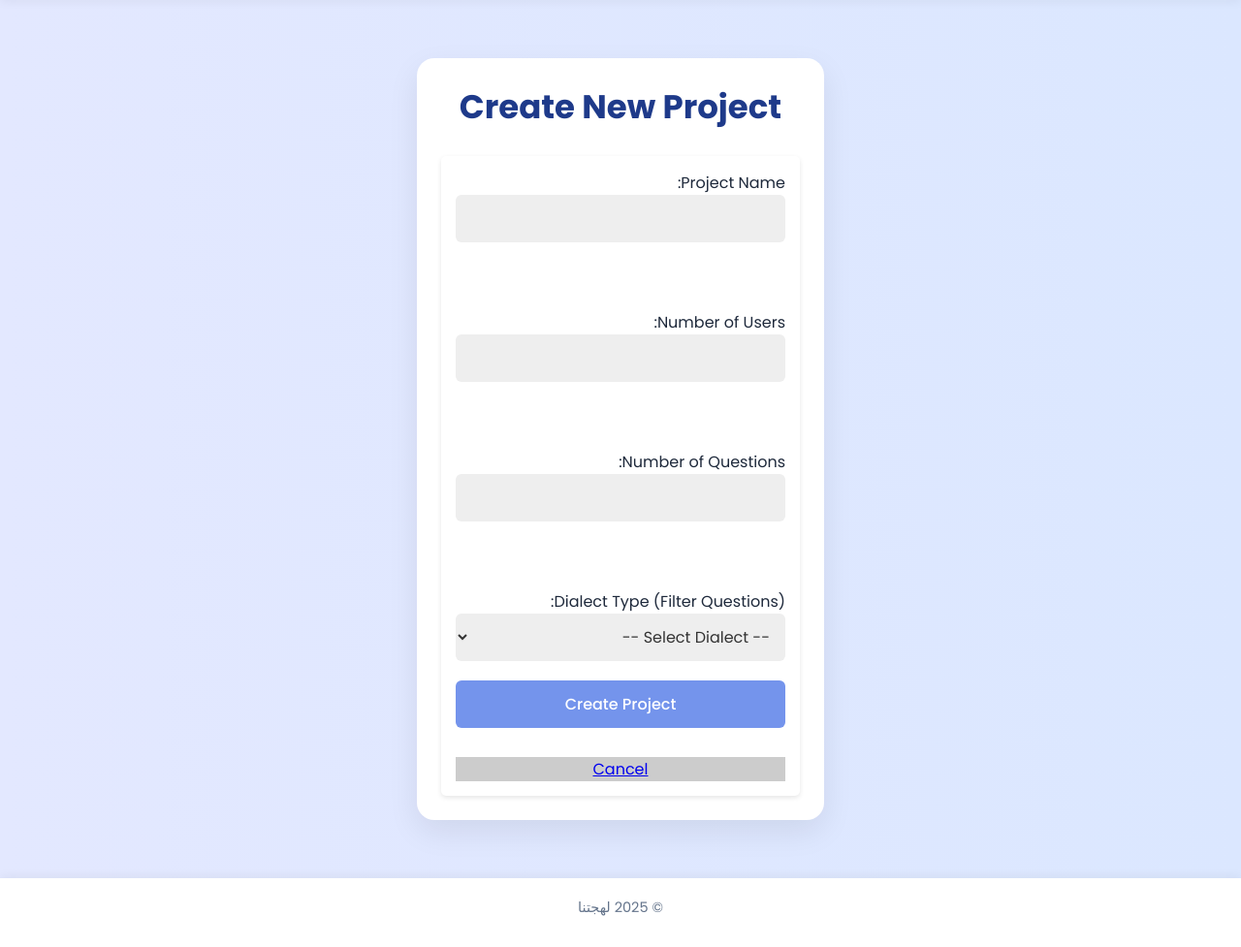
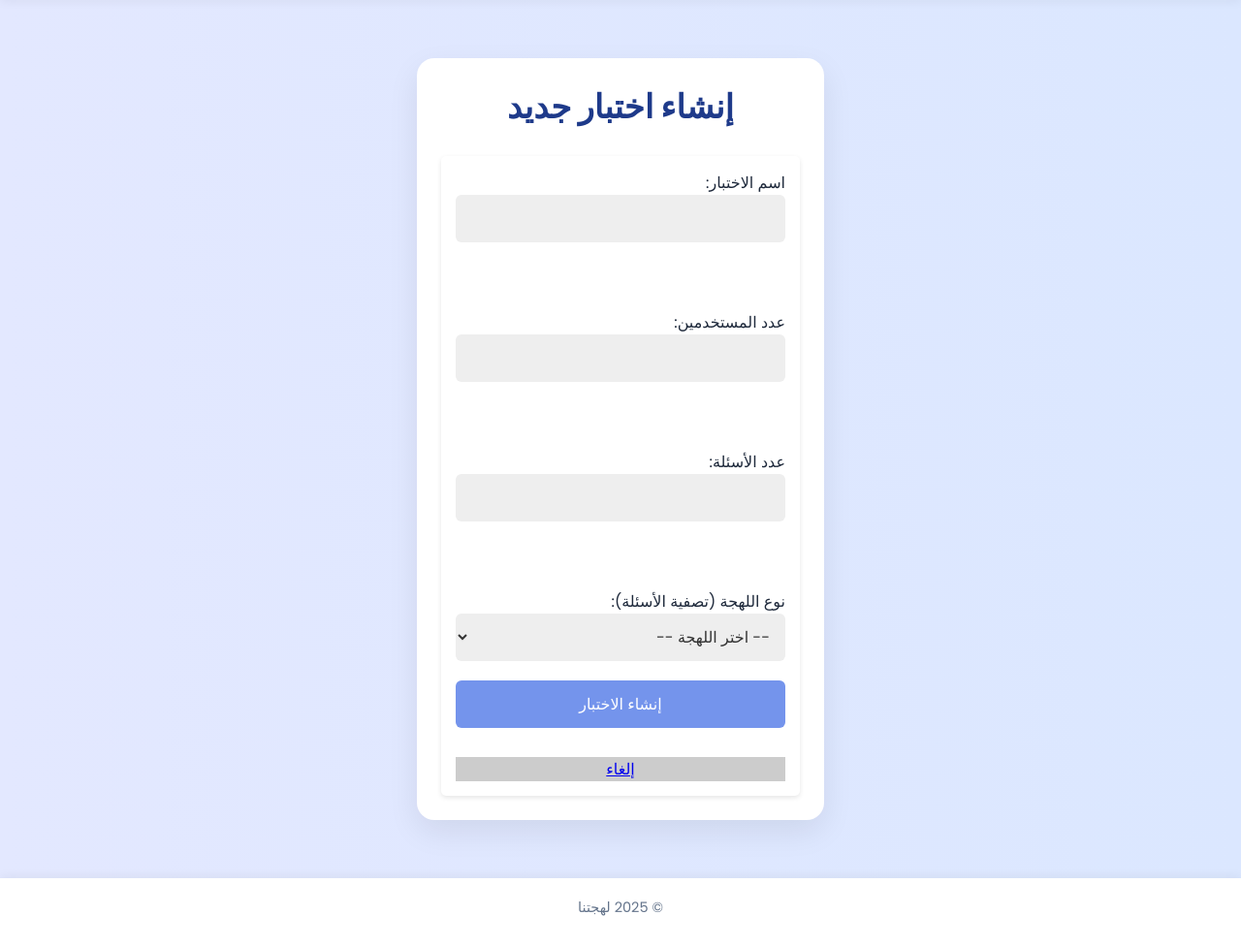
Before and after one commit to AmrBinMohmmad/Turath, a PHP site: page /create_project.php in a window 1280 px wide. Shown: the part 96-1073 px from the top of the page at 97% size. Run offline with PHP 8.4, Linux system fonts and the light colour scheme; data comes from the database, SQL or seed files in the repository; data that the repository does not hold is empty.

Commit message:
Translate project creation form to Arabic

```diff
--- a/create_project.php
+++ b/create_project.php
@@ -82,16 +82,16 @@ if($_SERVER['REQUEST_METHOD']==='POST'){
 <main class="types-wrapper">
   <div class="admin-wrapper">
 
-    <h2>Create New Project</h2>
+    <h2>إنشاء اختبار جديد</h2>
     <form method="post" class="card">
-        <label>Project Name:<br><input type="text" name="card_name" required></label><br><br>
-        <label>Number of Users:<br><input type="number" name="number_of_users" min="1" required></label><br><br>
-        <label>Number of Questions:<br><input type="number" name="number_of_question" min="1" required></label><br><br>
+        <label>اسم الاختبار:<br><input type="text" name="card_name" required></label><br><br>
+        <label>عدد المستخدمين:<br><input type="number" name="number_of_users" min="1" required></label><br><br>
+        <label>عدد الأسئلة:<br><input type="number" name="number_of_question" min="1" required></label><br><br>
 
-        <label>Dialect Type (Filter Questions):</label>
+        <label>نوع اللهجة (تصفية الأسئلة):</label>
             <select name="dialect_type" required>
-                <option value="" disabled selected>-- Select Dialect --</option>
-                <option value="all">Mixed (Random from all)</option>
+                <option value="" disabled selected>-- اختر اللهجة --</option>
+                <option value="all">مختلط (عشوائي من الجميع)</option>
 
                 <?php foreach($unique_dialects as $dialect): ?>
                     <option value="<?= e($dialect) ?>"><?= e($dialect) ?></option>
@@ -99,8 +99,8 @@ if($_SERVER['REQUEST_METHOD']==='POST'){
 
             </select>
 
-        <button class="button" type="submit">Create Project</button>
-        <a class="button secondary" href="admin_page.php" style="text-align:center; display:block; margin-top:10px; background:#ccc;">Cancel</a>
+        <button class="button" type="submit">إنشاء الاختبار</button>
+        <a class="button secondary" href="admin_page.php" style="text-align:center; display:block; margin-top:10px; background:#ccc;">إلغاء</a>
     </form>
     </div>
 </main>
```
